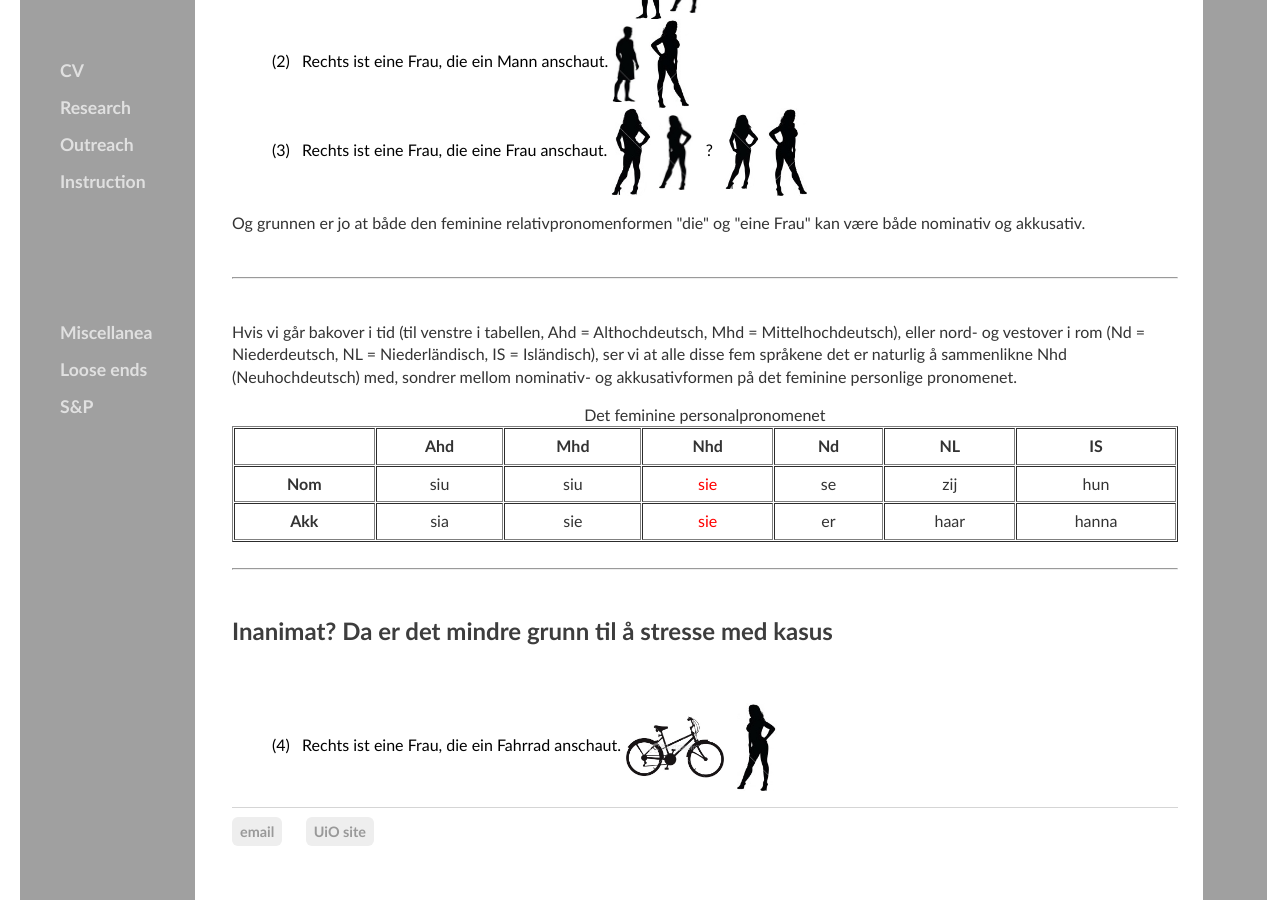
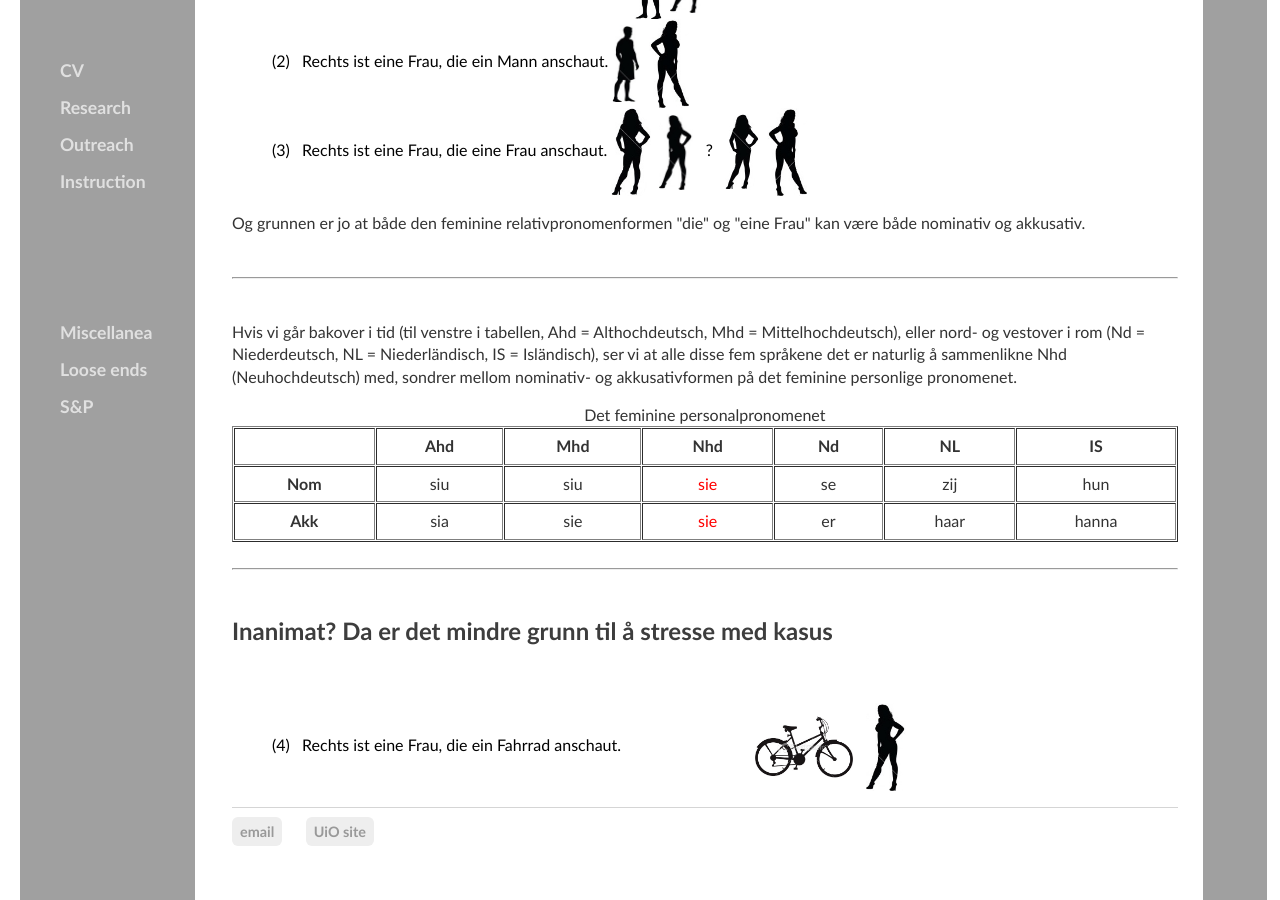
Before and after one commit to kjelljs/kjelljs.github.io, a Jekyll site: the page built from dissemination/kasus.html, in a window 1280 px wide and 900 px high, scrolled down 715 px. Built offline with Jekyll 4.4.1, drawn with Linux system fonts in a browser that asks for light colours.

Commit message:
Update kasus.html

```diff
--- a/dissemination/kasus.html
+++ b/dissemination/kasus.html
@@ -116,5 +116,5 @@ figcaption {
 <p>&nbsp;</p>
 
 <ul>
-	<li>(4) &nbsp; Rechts ist eine Frau, die ein Fahrrad anschaut. <div class="rightdiv"><img class="centerimage" src="/pics/sykkel.jpg" style="width: 100px;" /> &nbsp; <img class="centerimage" src="/pics/diesie1.jpg" style="width: 40px;" /></div></li>
+	<li>(4) &nbsp; Rechts ist eine Frau, die ein Fahrrad anschaut. &emsp; &emsp; &emsp; &emsp; &emsp; &emsp; &emsp; &emsp; <img class="centerimage" src="/pics/sykkel.jpg" style="width: 100px;" /> &nbsp; <img class="centerimage" src="/pics/diesie1.jpg" style="width: 40px;" /></li>
 </ul>
```
